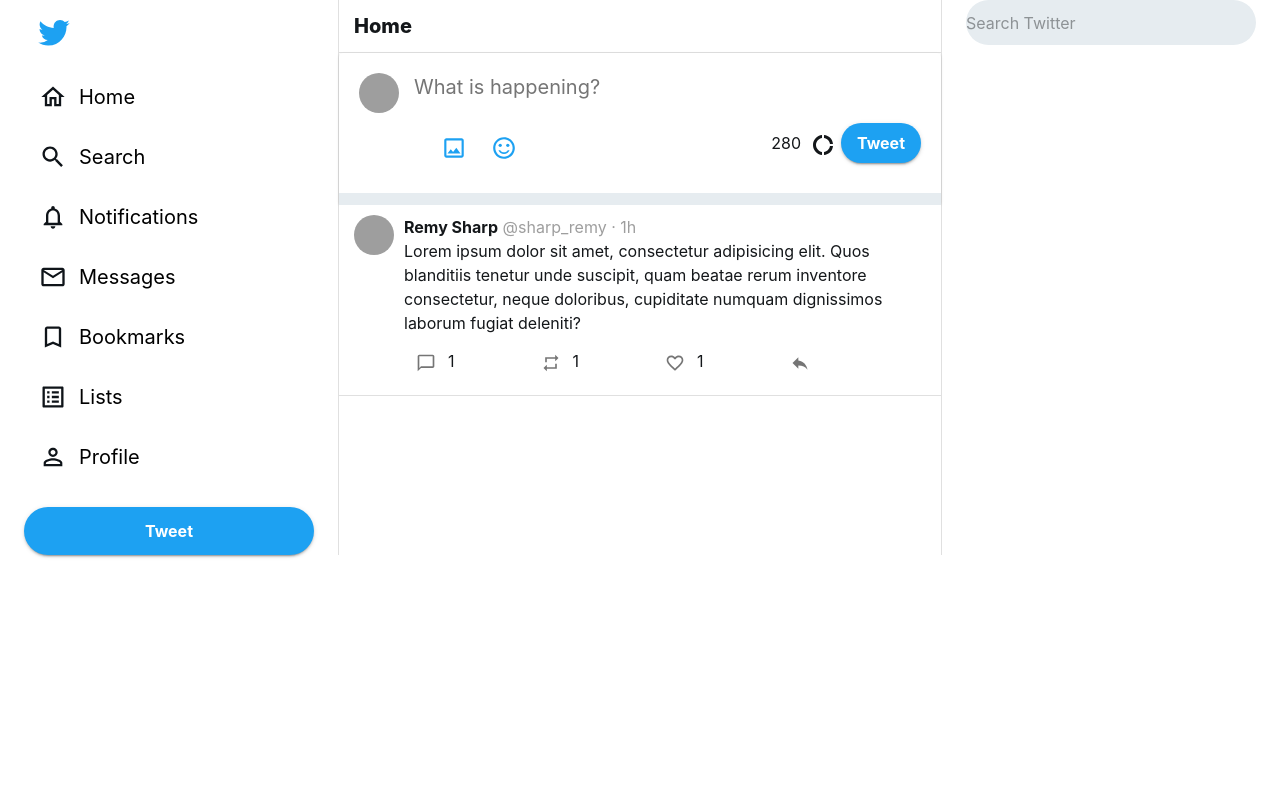
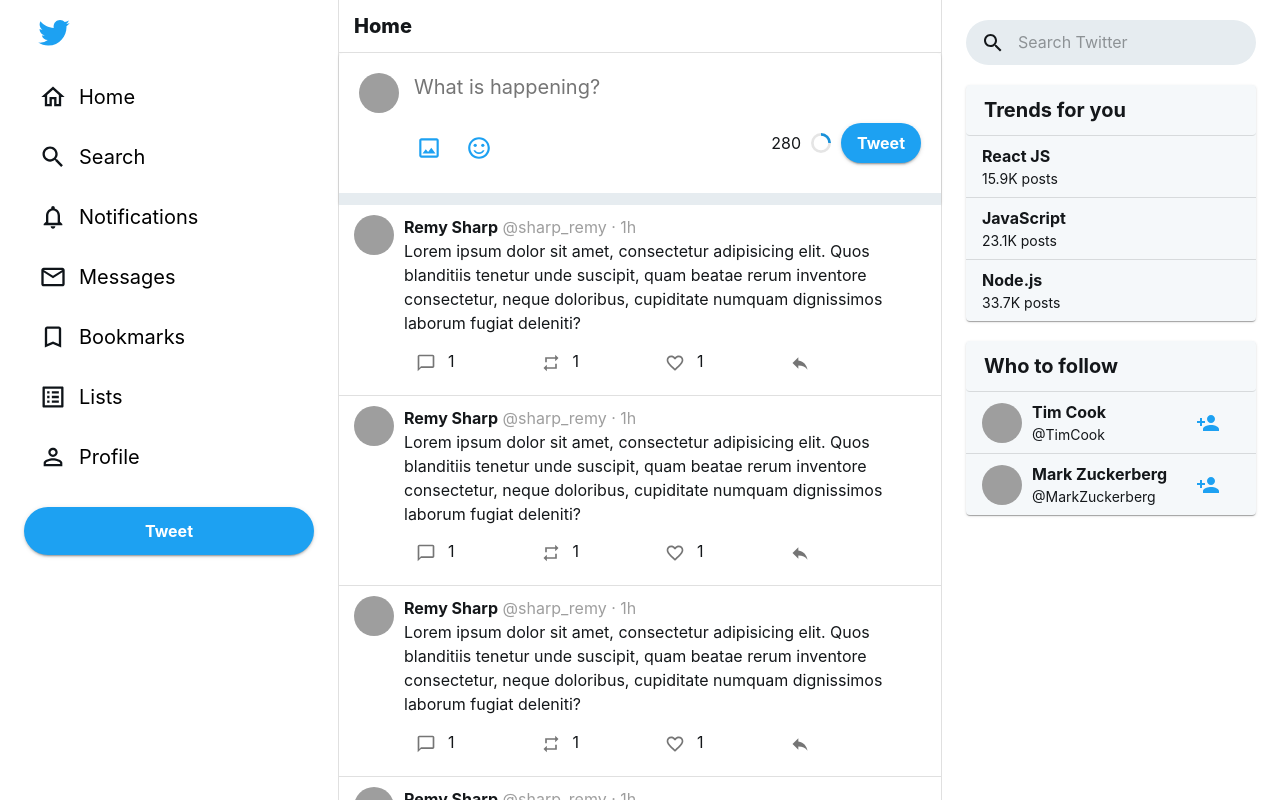
Before and after one commit to dzhygrynyuk/Twitter-Clone-Frontend, a React (Create React App) app: page / in a window 1280 px wide. Shown: the top 800 px of the page. Built offline with nearby package versions, Linux system fonts and the light colour scheme; grey boxes are pictures that could not be loaded.

Commit message:
Home: right sidebar (html)

```diff
--- a/src/pages/Home.tsx
+++ b/src/pages/Home.tsx
@@ -9,24 +9,37 @@ import {
     Grid,
     IconButton,
     Typography,
-    InputBase,
     Paper,
     Button,
     Hidden,
     Avatar,
-    TextareaAutosize
+    TextareaAutosize,
+    CircularProgress,
+    InputAdornment,
+    TextField,
+    Theme,
+    List,
+    ListItem,
+    ListItemText,
+    Divider,
+    ListItemAvatar
 } from "@material-ui/core";
 import TwitterIcon from '@material-ui/icons/Twitter';
 import CreateIcon from '@material-ui/icons/Create';
 import ImageOutlinedIcon from '@material-ui/icons/ImageOutlined';
 import EmojiIcon from '@material-ui/icons/SentimentSatisfiedOutlined';
-import CircularProgress from '@material-ui/icons/DonutLarge';
+import SearchIcon from '@material-ui/icons/Search';
+import PersonAddIcon from '@material-ui/icons/PersonAdd';
 import grey from '@material-ui/core/colors/grey';
 
 import { Tweet } from "../components/Tweet";
 import { SideMenu } from "../components/SideMenu";
 
 export const useHomeStyles = makeStyles((theme) => ({
+    leftSide: {
+        position: 'sticky',
+        top: 0,
+    },
     sideMenuList: {
         listStyle: 'none',
         padding: 0,
@@ -79,6 +92,11 @@ export const useHomeStyles = makeStyles((theme) => ({
         padding: '10px 15px',
     },
     tweetsHeader: {
+        position: 'sticky',
+        top: 0,
+        backgroundColor: 'rgba(255, 255, 255, 0.85)',
+        backdropFilter: 'blur(10px)',
+        zIndex: 1,
         '& h6': {
             fontWeight: 800,
         },
@@ -118,7 +136,7 @@ export const useHomeStyles = makeStyles((theme) => ({
     },
     addFormBottomActions: {
         marginTop: 10,
-        paddingLeft: 70,
+        paddingLeft: 45,
     },
     addFormTextarea: {
         width: '100%',
@@ -142,19 +160,85 @@ export const useHomeStyles = makeStyles((theme) => ({
         width: 20,
         height: 20,
         margin: '0 10px',
+        '& .MuiCircularProgress-root': {
+            position: 'absolute',
+        }
+    },
+    rightSide: {
+        paddingTop: 20,
+        position: 'sticky',
+        top: 0,
+    },
+    rightSideBlock: {
+        marginTop: 20,
+        backgroundColor: '#F5F8FA',
+        '& .MuiLost-root': {
+            paddingTop: 0,
+        },
+    },
+    rightSideBlockHeader: {
+        borderTop: 0,
+        borderLeft: 0,
+        borderRight: 0,
+        backgroundColor: 'transparent',
+        padding: '13px 18px',
+        '& b': {
+            fontSize: 20,
+            fontWeight: 700,
+        }
+    },
+    rightSideBlockList: {
+        padding: 0,
+    },
+    rightSideBlockItem: {
+        cursor: 'pointer',
+        '& .MuiTypography-body1': {
+            fontWeight: 700,
+        },
+        '& .MuiListItemAvatar-root': {
+            minWidth: 50,
+        },
+        '& .MuiListItemText-root': {
+            margin: 0,
+        },
+        '&:hover': {
+            backgroundColor: '#EDF3F6',
+        }
     }
 }));
 
-const SearchTextFields = withStyles(() =>
-    createStyles({
-        input: {
+const SearchTextFields = withStyles((theme: Theme) => ({
+    root: {
+        '& .MuiOutlinedInput-root': {
             borderRadius: 30,
             backgroundColor: '#E6ECF0',
-            height: '45px',
             padding: 0,
+            paddingLeft: 15,
+            '&.Mui-focused': {
+                backgroundColor: '#fff',
+                '& fieldset': {
+                    borderWidth: 1,
+                    borderColor: theme.palette.primary.main,
                 },
-    }),
-)(InputBase);
+                '& svg path': {
+                    fill: theme.palette.primary.main,
+                }
+            },
+            '&:hover': {
+                '& fieldset': {
+                    borderColor: 'transparent',
+                }
+            },
+            '& fieldset': {
+                borderColor: 'transparent',
+                borderWidth: 1,
+            }
+        },
+        '& .MuiOutlinedInput-input': {
+            padding: '12px 14px 14px 5px',
+        }
+    }
+}))(TextField);
 
 const Home = () => {
     const classes = useHomeStyles();
@@ -163,6 +247,7 @@ const Home = () => {
         <Container>
             <Grid container spacing={3}>
                 <Grid item xs={1} sm={1} md={3}>
+                    <div className={classes.leftSide}>
                         <IconButton color="primary" className={classes.logo}>
                             <TwitterIcon className={classes.logoIcon} />
                         </IconButton>
@@ -173,6 +258,7 @@ const Home = () => {
                                 <CreateIcon />
                             </Hidden>
                         </Button>
+                    </div>
                 </Grid>
                 <Grid item xs={8} sm={8} md={6}>
                     <Paper className={classes.tweetsWapper} variant="outlined">
@@ -182,7 +268,7 @@ const Home = () => {
                         <Paper>
                             <div className={classes.addForm}>
                                 <div className={classes.addFormBody}>
-                                    <Avatar alt="Remy Sharp" src="https://www.gravatar.com/avatar/205e460b479e2e5b48aec07710c08d50?s=200" />
+                                    <Avatar alt="Steve Jobs" src="https://i.pinimg.com/236x/e0/7d/06/e07d0688389b79d19a014fd12d9bea28--flat-design-illustration-illustration-styles.jpg" />
                                     <TextareaAutosize className={classes.addFormTextarea} placeholder="What is happening?"/>
                                 </div>
                                 <div className={classes.addFormBottom}>
@@ -197,7 +283,8 @@ const Home = () => {
                                     <div className={classes.addFormBottomRight}>
                                         <span>280</span>
                                         <div className={classes.addFormCircleProgress}>
-                                            <CircularProgress />
+                                            <CircularProgress variant="static" size={20} thickness={6} value={25} />
+                                            <CircularProgress style={{ color: 'rgba(0,0,0,0.1)' }} variant="static" size={20} thickness={6} value={100} />
                                         </div>
                                         <Button color="primary" variant="contained">Tweet</Button>
                                     </div>
@@ -205,6 +292,7 @@ const Home = () => {
                             </div>
                             <div className={classes.addFormBottomLine}></div>
                         </Paper>
+                        {[...new Array(20).fill(
                             <Tweet
                                 text='Lorem ipsum dolor sit amet, consectetur adipisicing elit. Quos blanditiis tenetur unde suscipit, quam beatae rerum inventore consectetur, neque doloribus, cupiditate numquam dignissimos laborum fugiat deleniti?'
                                 user={{
@@ -214,10 +302,109 @@ const Home = () => {
                                 }}
                                 classes={classes}
                             />
+                        )]}
                     </Paper>
                 </Grid>
                 <Grid item xs={3} sm={3} md={3}>
-                    <SearchTextFields placeholder="Search Twitter" fullWidth />
+                    <div className={classes.rightSide}>
+                        <SearchTextFields
+                            variant="outlined"
+                            placeholder="Search Twitter"
+                            InputProps={{
+                                startAdornment: (
+                                <InputAdornment position="start">
+                                    <SearchIcon />
+                                </InputAdornment>
+                                ),
+                            }}
+                            fullWidth
+                        />
+                        <Paper className={classes.rightSideBlock}>
+                            <Paper className={classes.rightSideBlockHeader} variant="outlined">
+                                <b>Trends for you</b>
+                            </Paper>
+                            <List className={classes.rightSideBlockList}>
+                                <ListItem className={classes.rightSideBlockItem}>
+                                    <ListItemText
+                                        primary="React JS"
+                                        secondary={
+                                            <Typography component="span" variant="body2">
+                                                15.9K posts
+                                            </Typography>
+                                        }
+                                    />
+                                </ListItem>
+                                <Divider component="li" />
+                                <ListItem className={classes.rightSideBlockItem}>
+                                    <ListItemText
+                                        primary="JavaScript"
+                                        secondary={
+                                            <Typography component="span" variant="body2">
+                                                23.1K posts
+                                            </Typography>
+                                        }
+                                    />
+                                </ListItem>
+                                <Divider component="li" />
+                                <ListItem className={classes.rightSideBlockItem}>
+                                    <ListItemText
+                                        primary="Node.js"
+                                        secondary={
+                                            <Typography component="span" variant="body2">
+                                                33.7K posts
+                                            </Typography>
+                                        }
+                                    />
+                                </ListItem>
+                            </List>
+                        </Paper>
+                        <Paper className={classes.rightSideBlock}>
+                            <Paper className={classes.rightSideBlockHeader} variant="outlined">
+                                <b>Who to follow</b>
+                            </Paper>
+                            <List className={classes.rightSideBlockList}>
+                                <ListItem className={classes.rightSideBlockItem}>
+                                    <ListItemAvatar>
+                                        <Avatar
+                                            alt="Tim Cook"
+                                            src="https://media.idownloadblog.com/wp-content/uploads/2018/07/Tim-Cook-memoji.jpg"
+                                        />
+                                    </ListItemAvatar>
+                                    <ListItemText
+                                        primary="Tim Cook"
+                                        secondary={
+                                            <Typography component="span" variant="body2">
+                                                @TimCook
+                                            </Typography>
+                                        }
+                                    />
+                                    <Button color="primary">
+                                        <PersonAddIcon />
+                                    </Button>
+                                </ListItem>
+                                <Divider component="li" />
+                                <ListItem className={classes.rightSideBlockItem}>
+                                    <ListItemAvatar>
+                                        <Avatar
+                                            alt="Mark Zuckerberg"
+                                            src="https://static.independent.co.uk/2022/08/22/10/mark%20zuckerberg%20metaverse%20avatar.png"
+                                        />
+                                    </ListItemAvatar>
+                                    <ListItemText
+                                        primary="Mark Zuckerberg"
+                                        secondary={
+                                            <Typography component="span" variant="body2">
+                                                @MarkZuckerberg
+                                            </Typography>
+                                        }
+                                    />
+                                    <Button color="primary">
+                                        <PersonAddIcon />
+                                    </Button>
+                                </ListItem>
+                            </List>
+                        </Paper>
+                    </div>
                 </Grid>
             </Grid>
         </Container>
```
Lines whose indentation alone changed are shown as unchanged.
